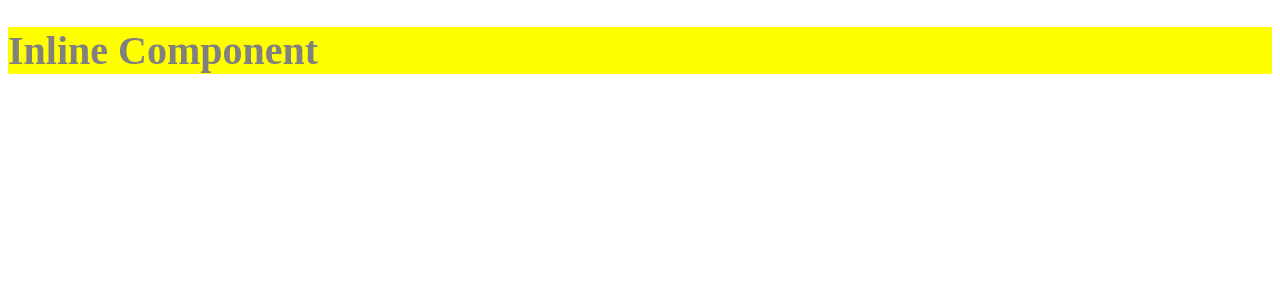
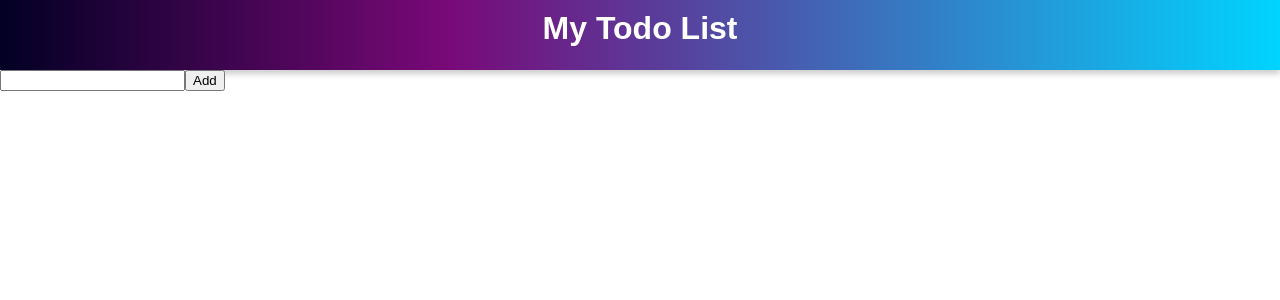
Before and after one commit to DarwinMelaya/Todo-App, a React (Vite) app in the folder todoapp/: page / in a window 1280 px wide. Shown: the top 300 px of the page. Built offline with nearby package versions, Linux system fonts and the light colour scheme.

Commit message:
Creating Header & Styling It

```diff
--- /dev/null
+++ b/todoapp/src/App.css
@@ -0,0 +1,4 @@
+body {
+  margin: 0;
+  font-family: sans-serif;
+}
--- a/todoapp/src/App.jsx
+++ b/todoapp/src/App.jsx
@@ -1,11 +1,12 @@
-import InlineComponent from "./components/InlineComponent";
+import Header from "./components/Header";
 import Todo from "./components/Todo";
+import "./App.css";
 
 function App() {
   return (
     <div className="App">
-      {/* <Todo /> */}
-      <InlineComponent />
+      <Header />
+      <Todo />
     </div>
   );
 }
--- /dev/null
+++ b/todoapp/src/components/Header.jsx
@@ -0,0 +1,6 @@
+import styles from "./header.module.css";
+const Header = () => {
+  return <div className={styles.header}>My Todo List</div>;
+};
+
+export default Header;
--- a/todoapp/src/components/InlineComponent.jsx
+++ /dev/null
@@ -1,10 +0,0 @@
-import "../css/style.css";
-const InlineComponent = () => {
-  return (
-    <div>
-      <h1 className="header">Inline Component</h1>
-    </div>
-  );
-};
-
-export default InlineComponent;
--- /dev/null
+++ b/todoapp/src/components/header.module.css
@@ -0,0 +1,15 @@
+.header {
+  background: linear-gradient(
+    90deg,
+    rgba(2, 0, 36, 1) 0%,
+    rgba(121, 9, 120, 1) 35%,
+    rgba(0, 212, 255, 1) 100%
+  );
+  text-align: center;
+  font-weight: bold;
+  height: 50px;
+  padding: 10px;
+  font-size: 2em;
+  box-shadow: 0 4px 6px rgba(0, 0, 0, 0.2);
+  color: white;
+}
--- a/todoapp/src/css/style.css
+++ /dev/null
@@ -1,5 +0,0 @@
-.header {
-  color: grey;
-  background-color: yellow;
-  font-size: 40px;
-}
```
